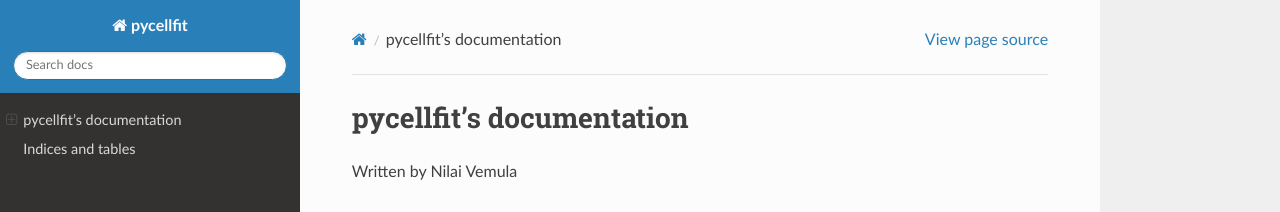
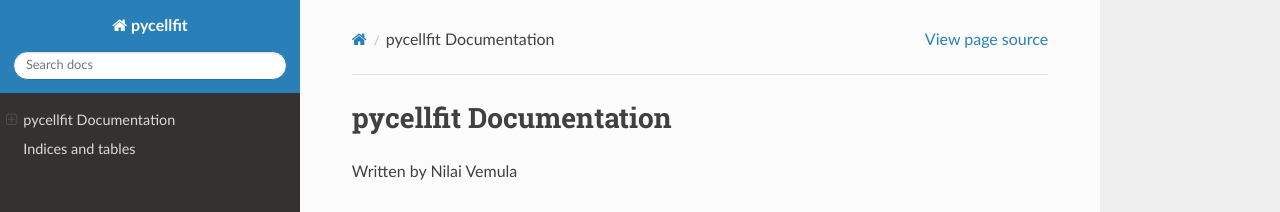
Before and after one commit to NilaiVemula/PyCellFIT, a Sphinx documentation site: the page built from docs/source/index.rst, in a window 1280 px wide and 900 px high. Shown: the top 212 px of the window. Built offline with Sphinx 7.4.7 and the Read the Docs theme 2.0.0, drawn with Linux system fonts in a browser that asks for light colours.

```diff
--- a/docs/source/index.rst
+++ b/docs/source/index.rst
@@ -1,4 +1,4 @@
-pycellfit's documentation
+pycellfit Documentation
 =====================================
 
 Written by Nilai Vemula
```
